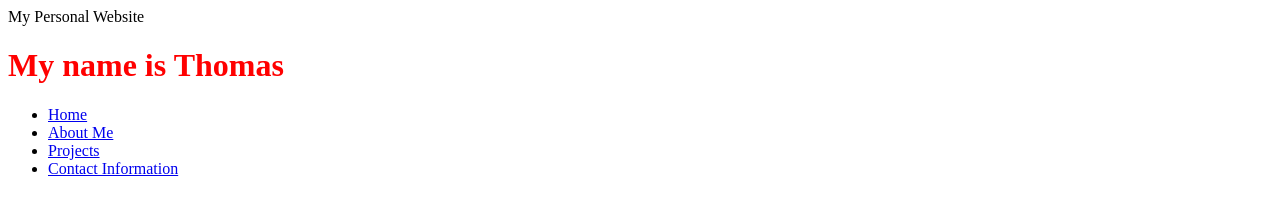
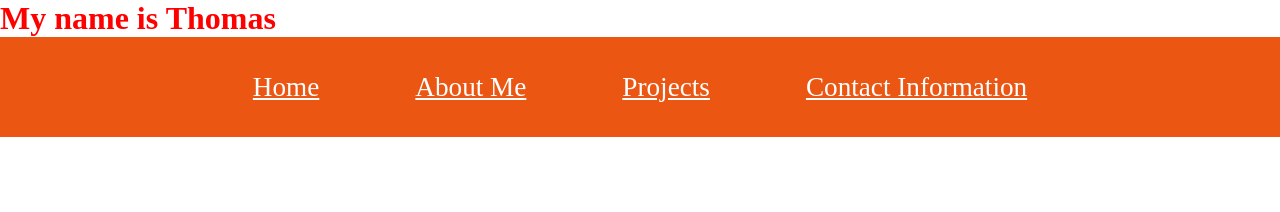
Before and after one commit to tfh0007/PortfolioWebsite, a plain HTML site: page homeMenu.html in a window 1280 px wide. Drawn offline with Linux system fonts and the light colour scheme.

Commit message:
Now there is an orange menu with several links at the top of the home wepage

```diff
--- a/homeMenu.html
+++ b/homeMenu.html
@@ -7,7 +7,7 @@
 		<meta name="viewport"
 			content="width=device-width,initial-scale=1.0" />
 		<!- The first title of the website>
-		<tiltle> My Personal Website </title>
+		<title> My Personal Website </title>
 		<! href is heading reference>
 		<link rel="stylesheet" href="style.css" />
 	</head>
--- a/style.css
+++ b/style.css
@@ -1,6 +1,61 @@
-/* Change to text color of heading 1 to red */
+/*
+ * Thomas Hansknecht
+ * tfh0007
+ */
+
+
+/* The *{ seems to affect the entire webpage style */
+	*{
+
+		box-sizing: border-box;
+		margin: 0;
+		padding: 0;
+		font-family: 'Algerian','sans-serif';
+
+
+
+	}
+
+	/* Change the default setting for our menu object */
+		.navbar {
+			background: #EB5713;
+			height:100px;
+			display: flex;
+			justify-content: center;
+			align-items: center;
+		/* 1 Rem is equivalent to about 16 pixels */
+		font-size: 1.7rem;
+		position: sticky;
+		top: 0;
+		/* We want the menu to stay at top of screen regardless of what we are looking at */
+		z-index: 999;
+
+		}
+
+	/* Change the default settings within the menu object */
+		.navbar__menu {
+			display: flex;
+			align-items: center;
+			list-style: none;
+			text-align: center;
+		}
+
+	/* Change the default settings for the menu object links */
+		.navbar__links {
+			color: #fff;
+			display: flex;
+			align-items: center;
+			justify-content: center;
+			/* padding uses top, bottom, right, left. We only want to change right and left */
+			padding: 0 3rem;
+			height: 100%;
+
+
+		}
+
+	/* Change to text color of heading 1 to red */
 	h1 {
 		color: red;
 		margin-bottom;
-		font-style: "Algerian";
+		font-style: 'Arial','sans-serif';
 	}
```
